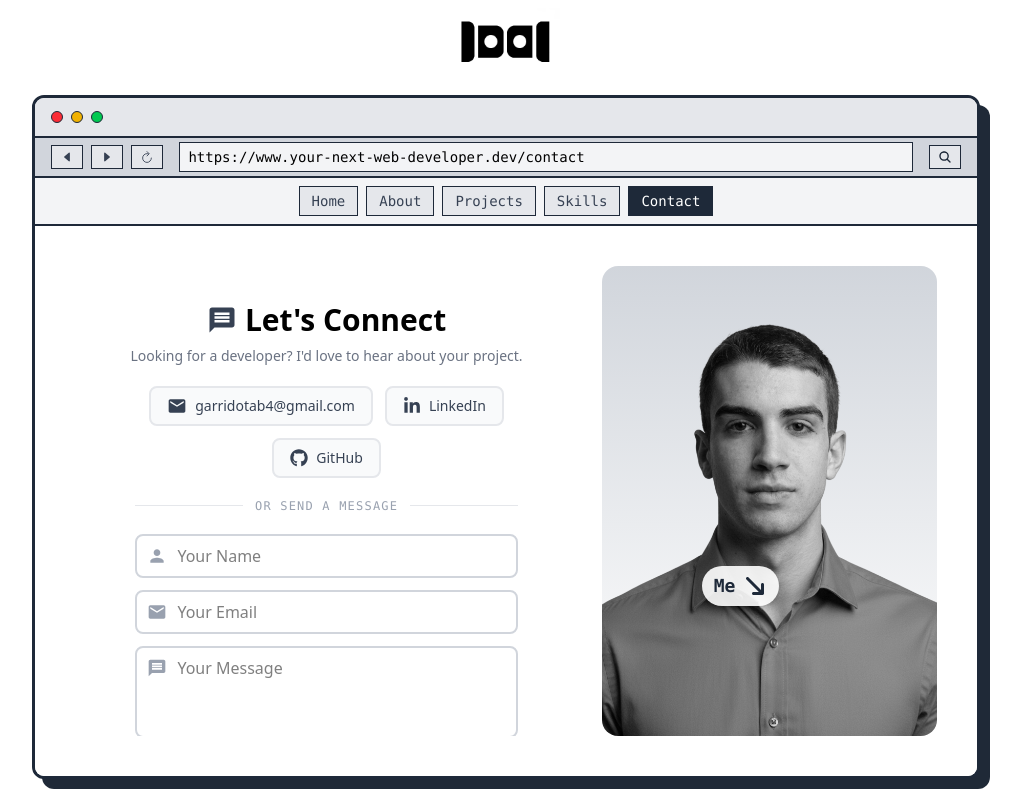
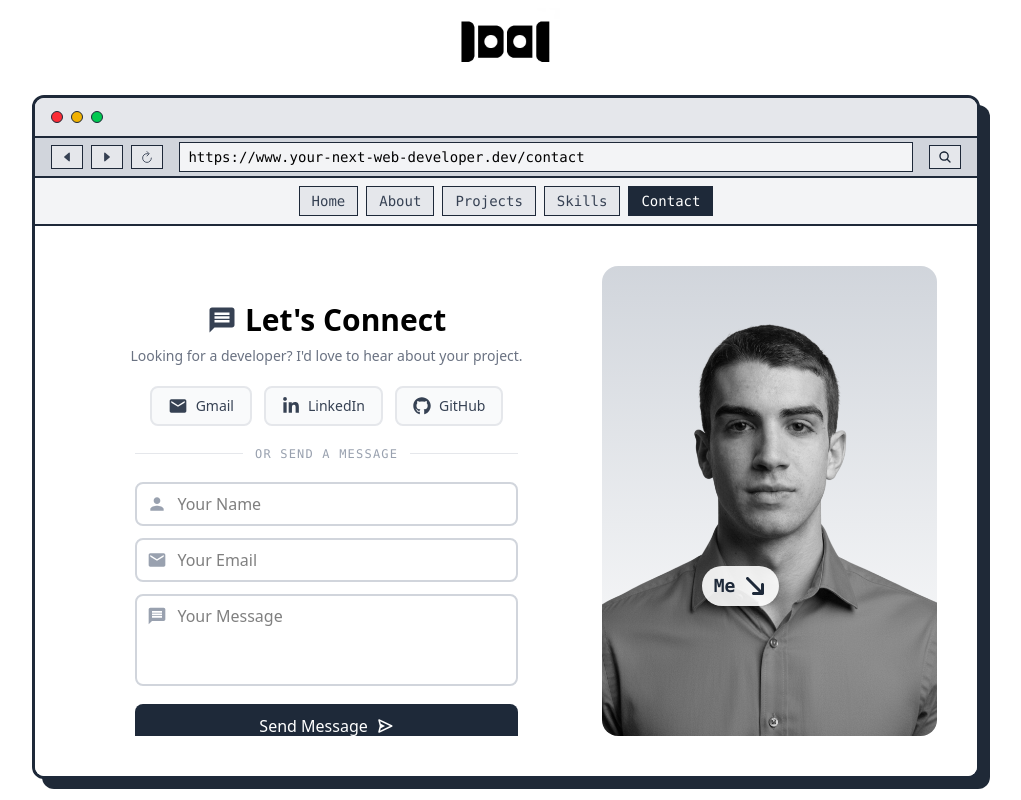
Before and after one commit to igarridosi/my-portfolio, a React (Vite) app: page /contact in a window 1280 px wide. Shown: the top 800 px of the page, without its empty margins (134-1155 px from the left). Built offline with nearby package versions, Linux system fonts and the light colour scheme.

Commit message:
Fix contact mail label

```diff
--- a/src/components/Contact/index.tsx
+++ b/src/components/Contact/index.tsx
@@ -8,7 +8,7 @@ import { FaLinkedinIn, FaGithub } from 'react-icons/fa';
 const DIRECT_LINKS = [
   {
     icon: <MdEmail className="text-xl" />,
-    label: 'garridotab4@gmail.com',
+    label: 'Gmail',
     href: 'mailto:garridotab4@gmail.com',
   },
   {
```
